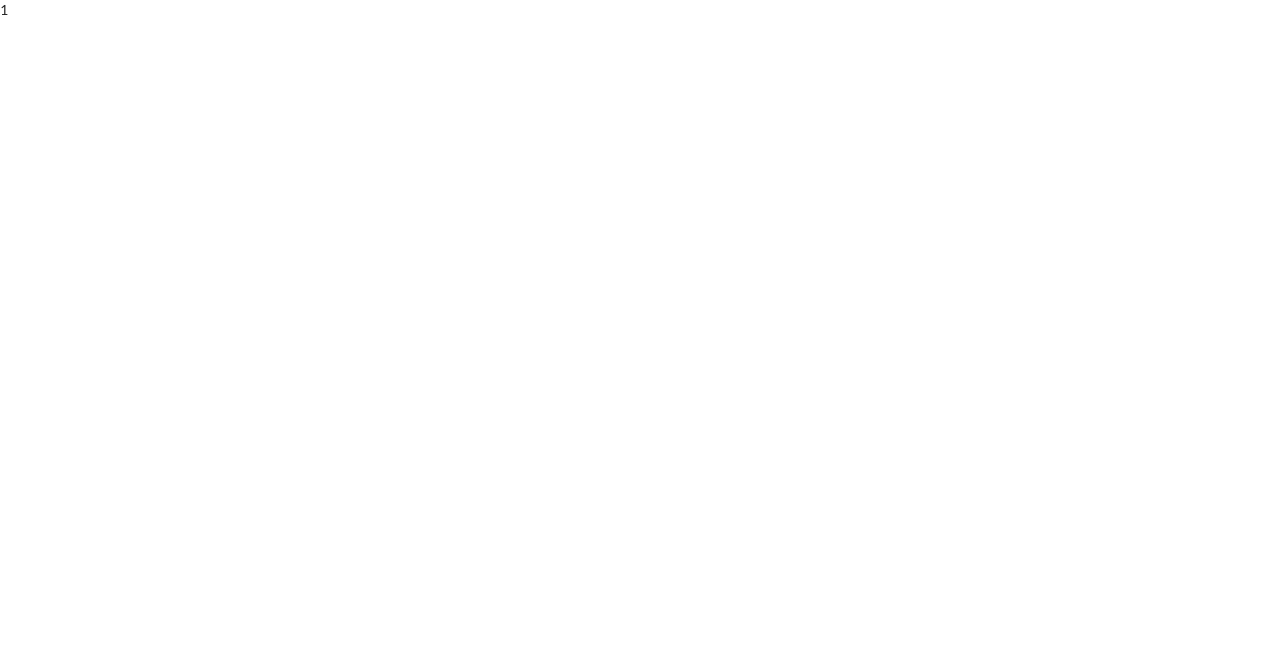
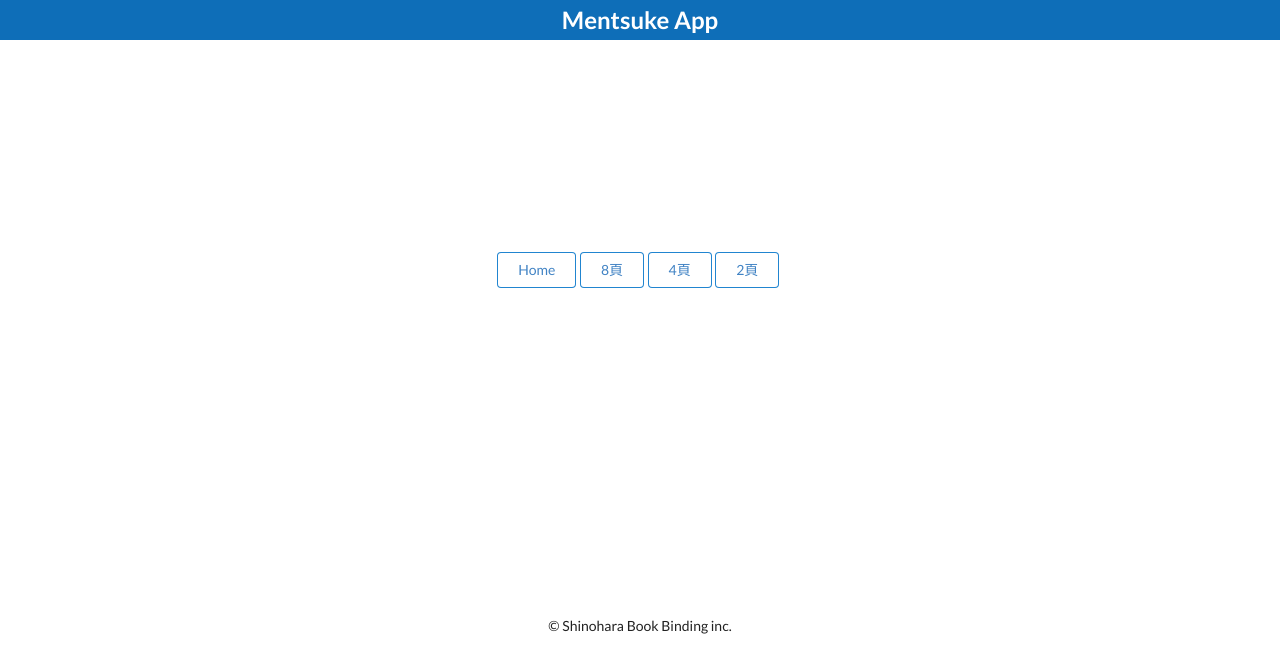
Before and after one commit to hiromichi-code/react.tsx.mentsuke, a React (Create React App) app: page / in a window 1280 px wide. Both pictures are taken after a click on the button "16頁". Shown: the top 672 px of the page. Built offline with nearby package versions, Linux system fonts and the light colour scheme.

Commit message:
subheader調整完了

```diff
--- a/src/App.css
+++ b/src/App.css
@@ -44,7 +44,7 @@ body {
 .main h1 {
   color: #fff;
   margin: 0;
-  font-size: 40px;
+  font-size: 48px;
 }
 
 .main .hero {
@@ -77,6 +77,43 @@ body {
   opacity: 0.6;
 }
 
+.sub-header {
+  height: 5vh;
+  width: 100%;
+  margin: 0;
+  display: -webkit-box;
+  display: -ms-flexbox;
+  display: flex;
+  -webkit-box-pack: center;
+      -ms-flex-pack: center;
+          justify-content: center;
+  -webkit-box-align: center;
+      -ms-flex-align: center;
+          align-items: center;
+  -webkit-box-orient: vertical;
+  -webkit-box-direction: normal;
+      -ms-flex-direction: column;
+          flex-direction: column;
+}
+
+.sub-hero {
+  height: 95vh;
+  width: 100%;
+  display: -webkit-box;
+  display: -ms-flexbox;
+  display: flex;
+  -ms-flex-pack: distribute;
+      justify-content: space-around;
+  -webkit-box-align: center;
+      -ms-flex-align: center;
+          align-items: center;
+  -webkit-box-orient: vertical;
+  -webkit-box-direction: normal;
+      -ms-flex-direction: column;
+          flex-direction: column;
+  background-color: #fff;
+}
+
 @media (min-width: 600px) {
   .main {
     display: -webkit-box;
@@ -99,5 +136,8 @@ body {
   .btn {
     margin-top: 48px;
   }
+  .sub-header h1 {
+    font-size: 24px;
+  }
 }
 /*# sourceMappingURL=App.css.map */
--- a/src/App.scss
+++ b/src/App.scss
@@ -26,7 +26,7 @@ body {
   h1 {
     color: #fff;
     margin: 0;
-    font-size: 40px;
+    font-size: 48px;
   }
   .hero {
     height: 50vh;
@@ -48,6 +48,25 @@ body {
   }
 }
 
+.sub-header {
+  height: 5vh;
+  width: 100%;
+  margin: 0;
+  display: flex;
+  justify-content: center;
+  align-items: center;
+  flex-direction: column;
+}
+.sub-hero {
+  height: 95vh;
+  width: 100%;
+  display: flex;
+  justify-content: space-around;
+  align-items: center;
+  flex-direction: column;
+  background-color: #fff;
+}
+
 @media (min-width: 600px) {
   .main {
     display: flex;
@@ -65,4 +84,9 @@ body {
   .btn {
     margin-top: 48px;
   }
+  .sub-header{
+    h1{
+      font-size: 24px;
+    }
+  }
 }
--- a/src/App.tsx
+++ b/src/App.tsx
@@ -10,6 +10,9 @@ const App = () => {
     <BrowserRouter>
       <Route exact path="/" component={Home} />
       <Route exact path="/Sixteen" component={Sixteen} />
+      <Route exact path="/Eight" component={Eight} />
+      <Route exact path="/Four" component={Four} />
+      <Route exact path="/Two" component={Two} />
     </BrowserRouter>
   );
 };
@@ -27,9 +30,15 @@ const Home = () => {
           <button className="ui primary basic button">
             <Link to="./Sixteen">16頁</Link>
           </button>
-          <button className="ui primary basic button">8頁</button>
-          <button className="ui primary basic button">4頁</button>
-          <button className="ui primary basic button">2頁</button>
+          <button className="ui primary basic button">
+            <Link to="./Eight">8頁</Link>
+          </button>
+          <button className="ui primary basic button">
+            <Link to="./Four">4頁</Link>
+          </button>
+          <button className="ui primary basic button">
+            <Link to="./Two">2頁</Link>
+          </button>
         </div>
         <div className="footer">
           <Footer />
@@ -39,10 +48,117 @@ const Home = () => {
   );
 };
 
-const Sixteen =()=>{
+const Sixteen = () => {
   return(
-    <p>1</p>
+    <div className="main">
+      <div className="sub-header">
+        <Header />
+      </div>
+      <div className="sub-hero">
+        <div className="btn">
+          <button className="ui primary basic button">
+            <Link to="./">Home</Link>
+          </button>
+          <button className="ui primary basic button">
+            <Link to="./Eight">8頁</Link>
+          </button>
+          <button className="ui primary basic button">
+            <Link to="./Four">4頁</Link>
+          </button>
+          <button className="ui primary basic button">
+            <Link to="./Two">2頁</Link>
+          </button>
+        </div>
+        <div className="footer">
+          <Footer />
+        </div>
+      </div>
+    </div>
   );
-}
+};
+const Eight = () => {
+  return(
+    <div className="main">
+      <div className="sub-header">
+        <Header />
+      </div>
+      <div className="sub-hero">
+        <div className="btn">
+          <button className="ui primary basic button">
+            <Link to="./">Home</Link>
+          </button>
+          <button className="ui primary basic button">
+            <Link to="./Sixteen">16頁</Link>
+          </button>
+          <button className="ui primary basic button">
+            <Link to="./Four">4頁</Link>
+          </button>
+          <button className="ui primary basic button">
+            <Link to="./Two">2頁</Link>
+          </button>
+        </div>
+        <div className="footer">
+          <Footer />
+        </div>
+      </div>
+    </div>
+  );
+};
+const Four = () => {
+  return(
+    <div className="main">
+      <div className="sub-header">
+        <Header />
+      </div>
+      <div className="sub-hero">
+        <div className="btn">
+          <button className="ui primary basic button">
+            <Link to="./">Home</Link>
+          </button>
+          <button className="ui primary basic button">
+            <Link to="./Sixteen">16頁</Link>
+          </button>
+          <button className="ui primary basic button">
+            <Link to="./Eight">8頁</Link>
+          </button>
+          <button className="ui primary basic button">
+            <Link to="./Two">2頁</Link>
+          </button>
+        </div>
+        <div className="footer">
+          <Footer />
+        </div>
+      </div>
+    </div>
+  );
+};
+const Two = () => {
+  return(
+    <div className="main">
+      <div className="sub-header">
+        <Header />
+      </div>
+      <div className="sub-hero">
+        <div className="btn">
+          <button className="ui primary basic button">
+            <Link to="./">Home</Link>
+          </button>
+          <button className="ui primary basic button">
+            <Link to="./Sixteen">16頁</Link>
+          </button>
+          <button className="ui primary basic button">
+            <Link to="./Eight">8頁</Link>
+          </button>
+          <button className="ui primary basic button">
+            <Link to="./Four">4頁</Link>
+          </button>
+        </div>
+        <div className="footer">
+          <Footer />
+        </div>
+      </div>
+    </div>
+  );
+};
 
 export default App;
```
Also changed, not shown: 1 other file (tests, documents, lock files or other folders).
